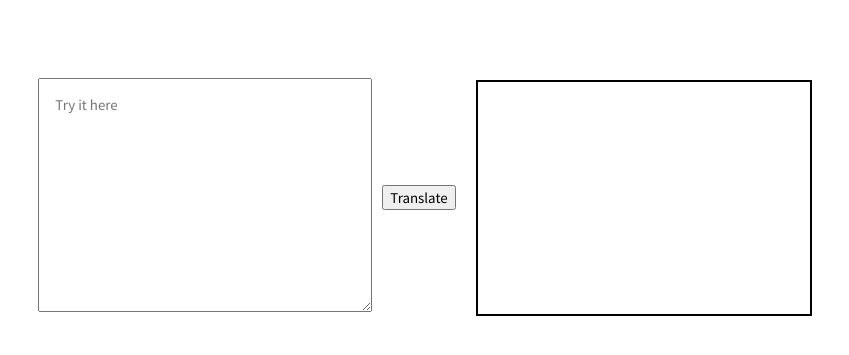
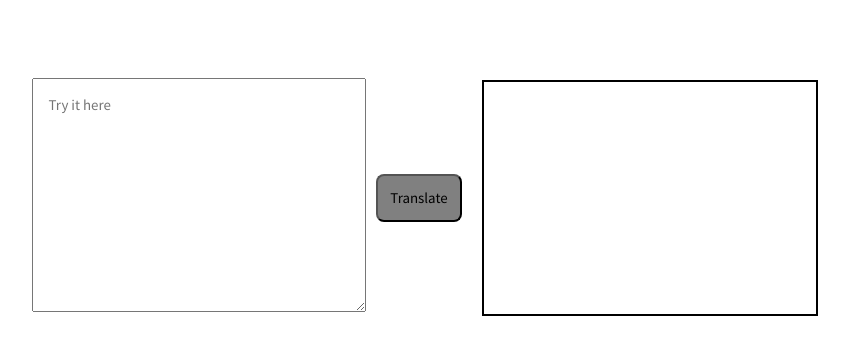
Before and after one commit to jatinmore/Minion-Translator-game, a plain HTML site: page index.html in a window 1280 px wide. Shown: the part 89-444 px from the top of the page, without its empty margins (235-1084 px from the left). Drawn offline with Linux system fonts and the light colour scheme.

Commit message:
Update app.css

```diff
--- a/app.css
+++ b/app.css
@@ -29,6 +29,13 @@ textarea{
     height: 200px;
     padding: 1rem;
 }
+#translatetext{
+    background-color: gray;
+    color: black;
+    border-radius: 0.5rem;
+    padding: 0.8rem;
+
+}
 
 .op
 {
```
